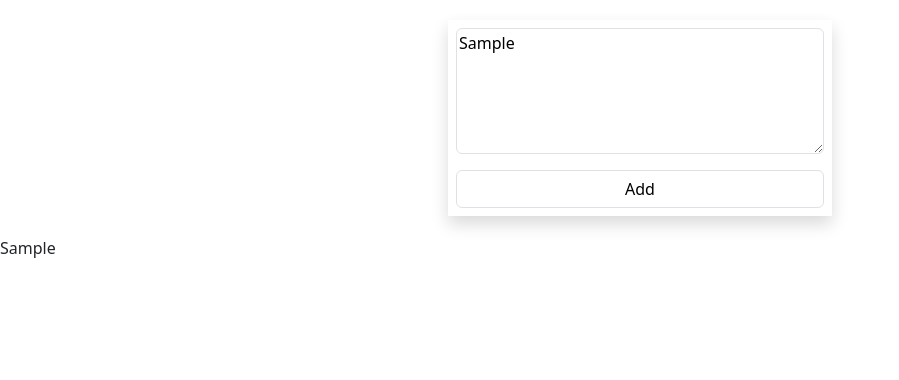
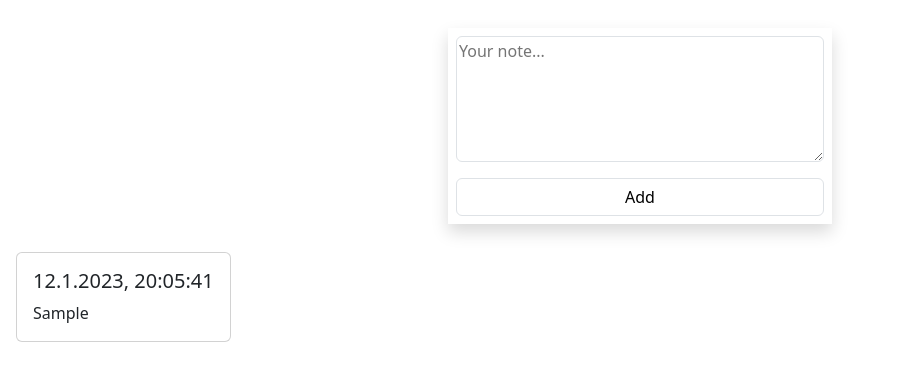
Before and after one commit to nnadavm/notes-all, a React (Create React App) app in the folder notes-app/: page / in a window 1280 px wide. Both pictures are taken after typing "Sample" into the empty fields and a click on the button "Add". Shown: the top 380 px of the page, without its empty margins (0-899 px from the left). Built offline with nearby package versions, Linux system fonts and the light colour scheme.

Commit message:
complete milestone-1

```diff
--- a/notes-app/src/App.js
+++ b/notes-app/src/App.js
@@ -1,9 +1,8 @@
-import './App.css';
 import NoteForm from './components/NoteForm/NoteForm';
 
 function App() {
   return (
-    <div>
+    <div className='p-2'>
       <NoteForm />
     </div>
   );
--- /dev/null
+++ b/notes-app/src/components/AddNote/AddNote.js
@@ -0,0 +1,15 @@
+import React from "react";
+
+function AddNote({ value }) {
+    const date = (new Date).toLocaleString('he-IL');
+    return (
+        <div className="card m-2">
+            <div className="card-body">
+                <h5 className="card-title">{date}</h5>
+                <p className="card-text">{value}</p>
+            </div>
+        </div>
+    )
+};
+
+export default AddNote;
--- a/notes-app/src/components/NoteForm/NoteForm.jsx
+++ b/notes-app/src/components/NoteForm/NoteForm.jsx
@@ -1,28 +1,44 @@
-import React from "react";
+import React, { useState } from "react";
 import './NoteForm.css'
-import { useRef } from 'react';
-import { useState } from "react";
+import AddNote from "../AddNote/AddNote";
 
 function NoteForm() {
-    const inputRef = useRef(null);
     const [inputList, setInputList] = useState([]);
+    const [inputText, setInputText] = useState('');
 
-    function AddNote() {
-        return <div>{inputRef.current.value}</div>
-    };
+    function handleChange(event) {
+        setInputText(event.target.value);
+      };
 
     function handleClick() {
-        setInputList(inputList.concat(<AddNote key={inputList.length} />));
+        if (inputText === '') {
+            return
+        }
+        setInputList(inputList.concat(<AddNote value={inputText} key={inputList.length} />));
+        setInputText('')
     };
 
     return (
         <div>
+            <div className="form-container d-flex flex-column shadow bg-body-tertiary">
+                <textarea
+                value={inputText}
+                onChange={handleChange}
+                className='m-2 rounded border'
+                cols="40"
+                rows="5"
+                placeholder="Your note...">
+                </textarea>
 
-            <div className="form-container d-flex flex-column shadow bg-body-tertiary">
-                <textarea ref={inputRef} className='m-2 rounded border' name="Text1" cols="40" rows="5" placeholder="Your note..."></textarea>
-                <button onClick={handleClick} className="m-2 btn btn-light border bg-white">Add</button>
+                <button
+                onClick={handleClick}
+                className="m-2 btn btn-light border bg-white">
+                Add</button>
+
             </div>
-            <div>{inputList}</div>
+            <div className="d-flex flex-wrap">
+                {inputList}
+            </div>
         </div>
     )
 }
```
Also changed, not shown: notes-app/src/components/AddNote/AddNote.css (added), notes-app/src/components/NoteForm/NoteForm.css (line endings or trailing spaces).
